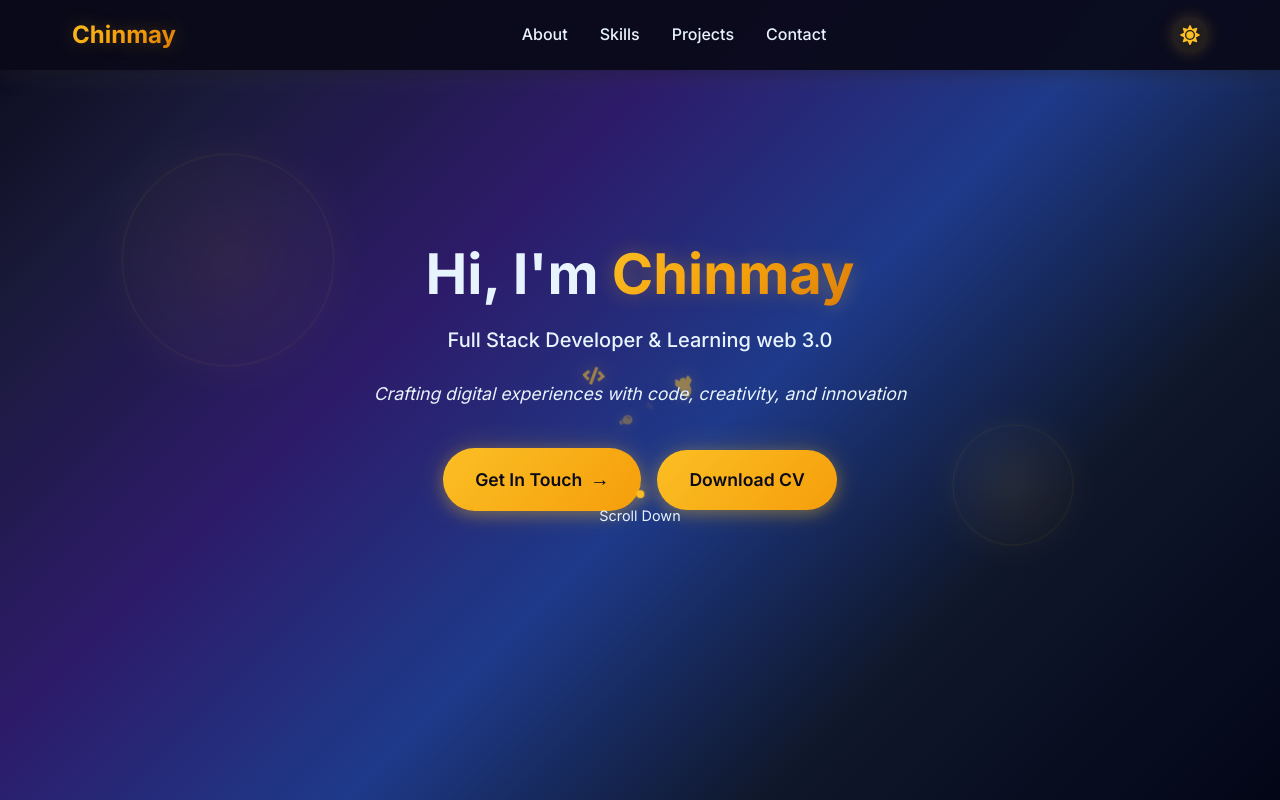
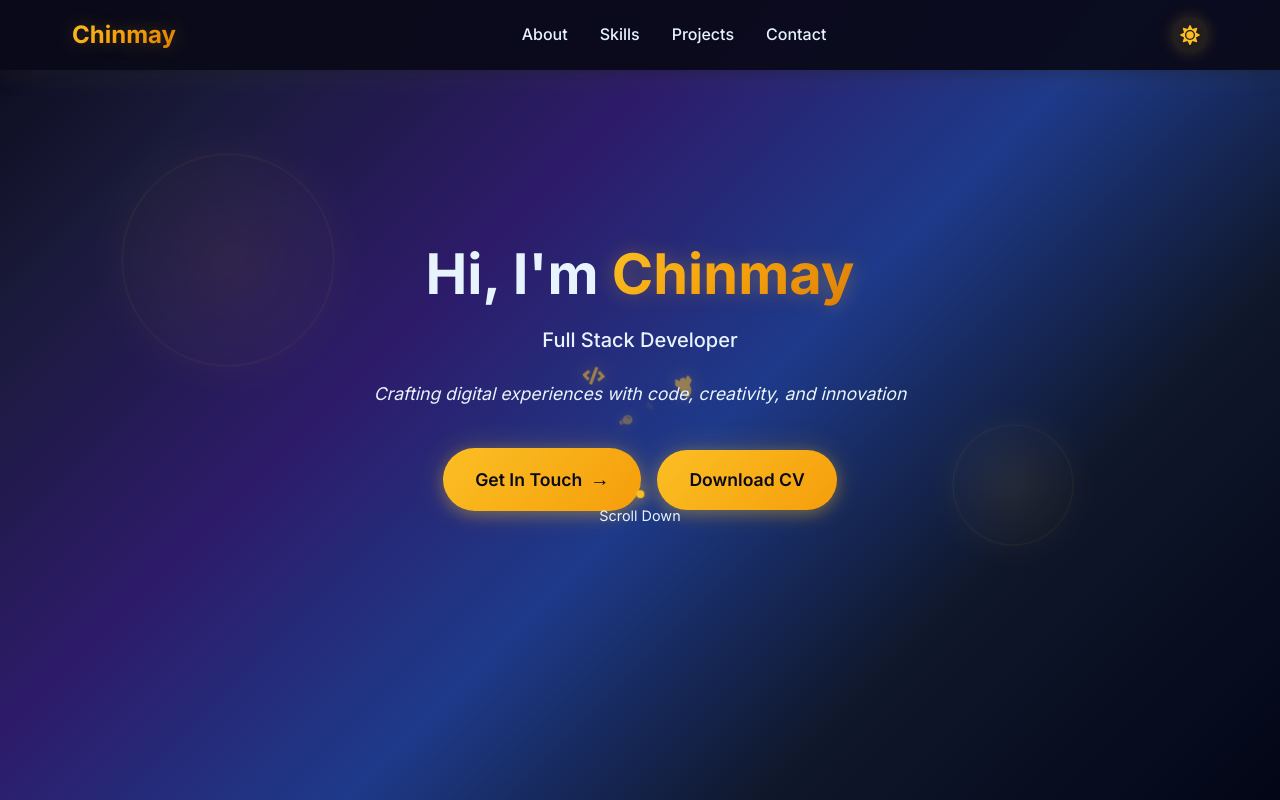
Before and after one commit to chinmayjjg/portfolio, a React (Create React App) app: page / in a window 1280 px wide. Shown: the top 800 px of the page. Built offline with nearby package versions, Linux system fonts and the light colour scheme.

Commit message:
some fixes

```diff
--- a/src/components/Hero.js
+++ b/src/components/Hero.js
@@ -113,13 +113,13 @@ const Hero = () => {
             >
               Full Stack Developer
             </motion.span>
-            {" "}&{" "}
+            {" "}{" "}
             <motion.span
               initial={{ opacity: 0, x: 20 }}
               animate={{ opacity: 1, x: 0 }}
               transition={{ duration: 0.5, delay: 2 }}
             >
-              Learning web 3.0
+
             </motion.span>
           </motion.p>
         </motion.div>
```
